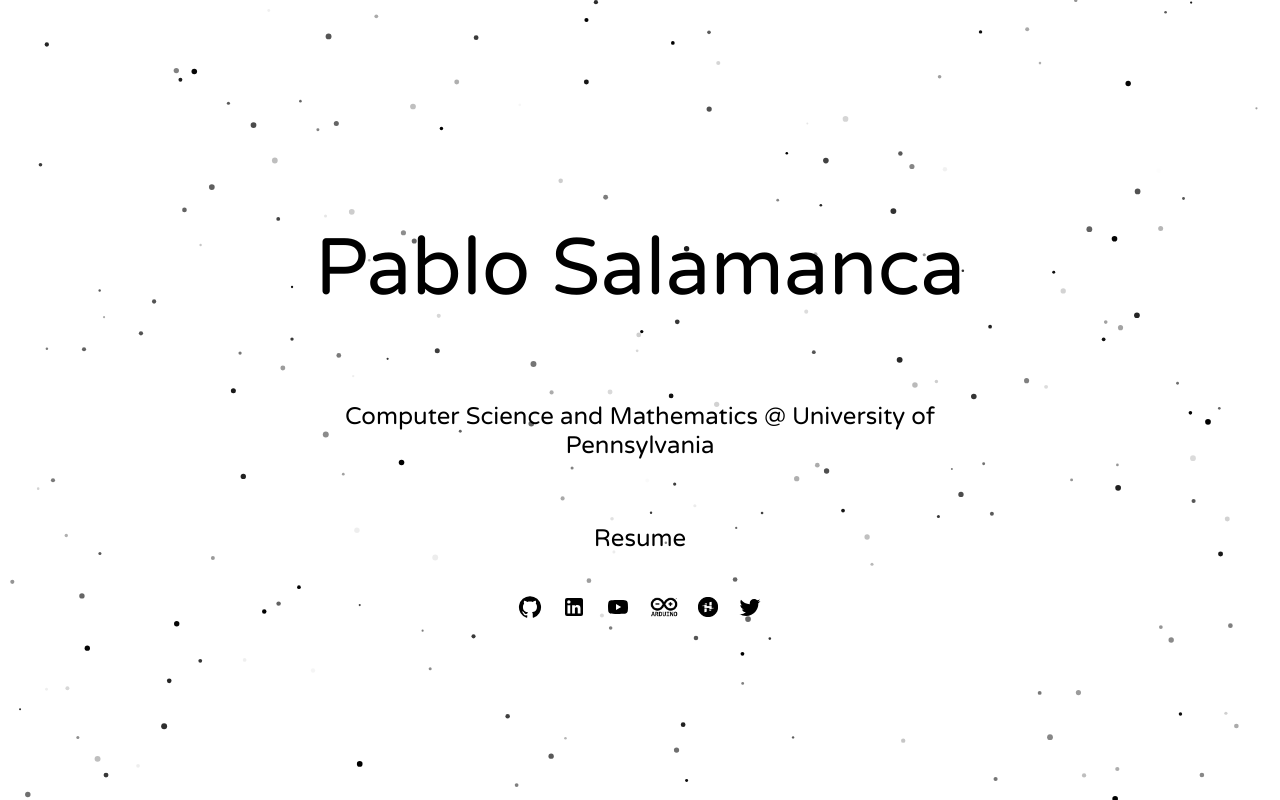
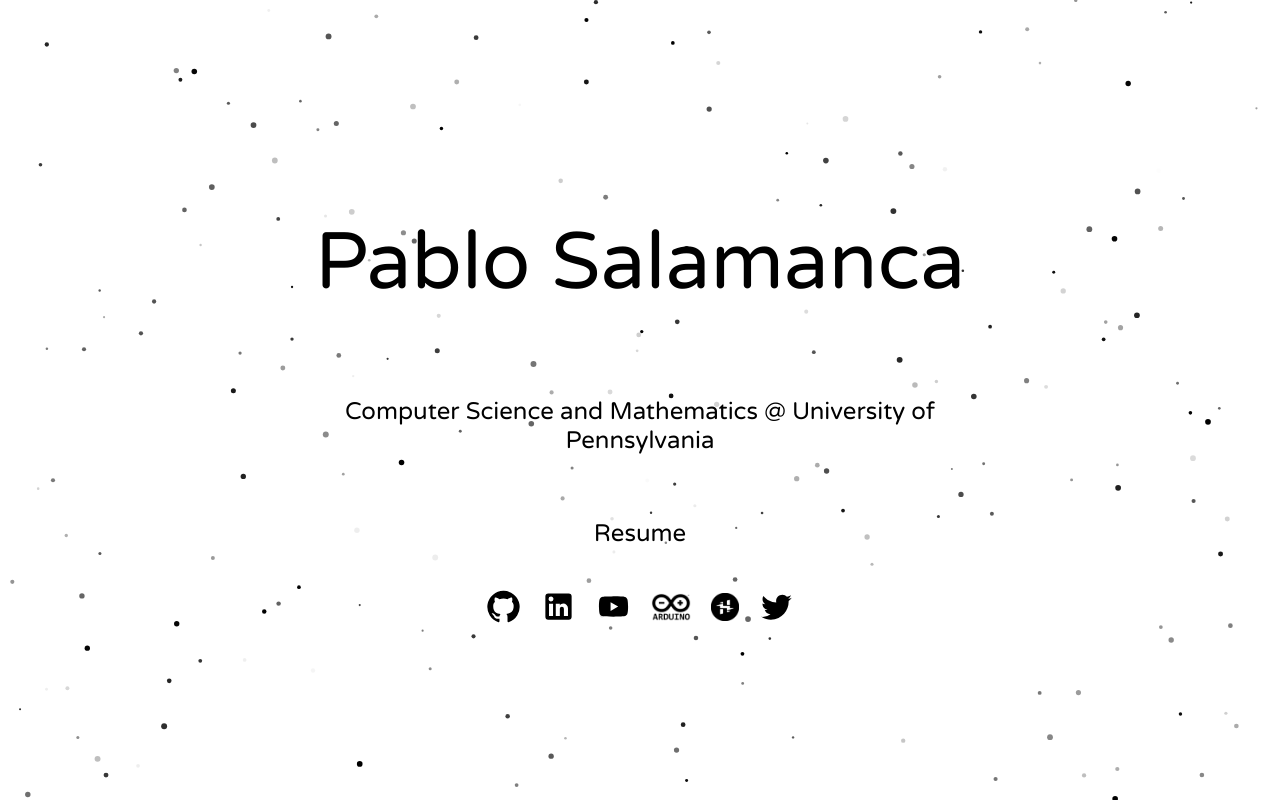
Before and after one commit to Pablerdo/pablosalamanca, a React (Create React App) app: page / in a window 1280 px wide. Built offline with nearby package versions, Linux system fonts and the light colour scheme.

Commit message:
enlarge icons

```diff
--- a/src/App.js
+++ b/src/App.js
@@ -29,22 +29,22 @@ function App() {
             </h4>
             <div className="App-icon-bar">
               <a className='App-icon-link' target='_blank' href='https://github.com/Pablerdo' rel='noreferrer'>
-                <GitHubIcon />
+                <GitHubIcon fontSize={"large"} />
               </a>
               <a className='App-icon-link' target='_blank' href='https://www.linkedin.com/in/pablo-salamanca-97a848134/' rel='noreferrer'>
-                <LinkedInIcon />
+                <LinkedInIcon fontSize={"large"} />
               </a>
               <a className="App-icon-link" target='_blank' href='https://www.youtube.com/channel/UC8zVlsl3olsvZrFF8P1vGkw' rel='noreferrer'>
-                <YouTubeIcon />
+                <YouTubeIcon fontSize={"large"} />
               </a>
               <a className='App-icon-link' target='_blank' href='https://create.arduino.cc/projecthub/Pablerdo/wireless-laser-gate-timing-system-for-track-and-field-ba8cd9?ref=search&ref_id=track%20and%20field&offset=2' rel='noreferrer'>
-                <img src={require('./assets/arduino_logo.png')} alt="logo" height='20' />
+                <img src={require('./assets/arduino_logo.png')} alt="logo" height='28' />
               </a>
               <a className='App-icon-link' target='_blank' href='https://www.hackster.io/Pablerdo/wireless-laser-gate-timing-system-for-track-and-field-ba8cd9' rel='noreferrer'>
-                <img src={require('./assets/hackster_logo.png')} alt="logo" height='20' />
+                <img src={require('./assets/hackster_logo.png')} alt="logo" height='28' />
               </a>
               <a className='App-icon-link' target='_blank' href='https://twitter.com/pablosalaman' rel='noreferrer'>
-                <TwitterIcon />
+                <TwitterIcon fontSize={"large"} />
               </a>
             </div>
           </header>
```
